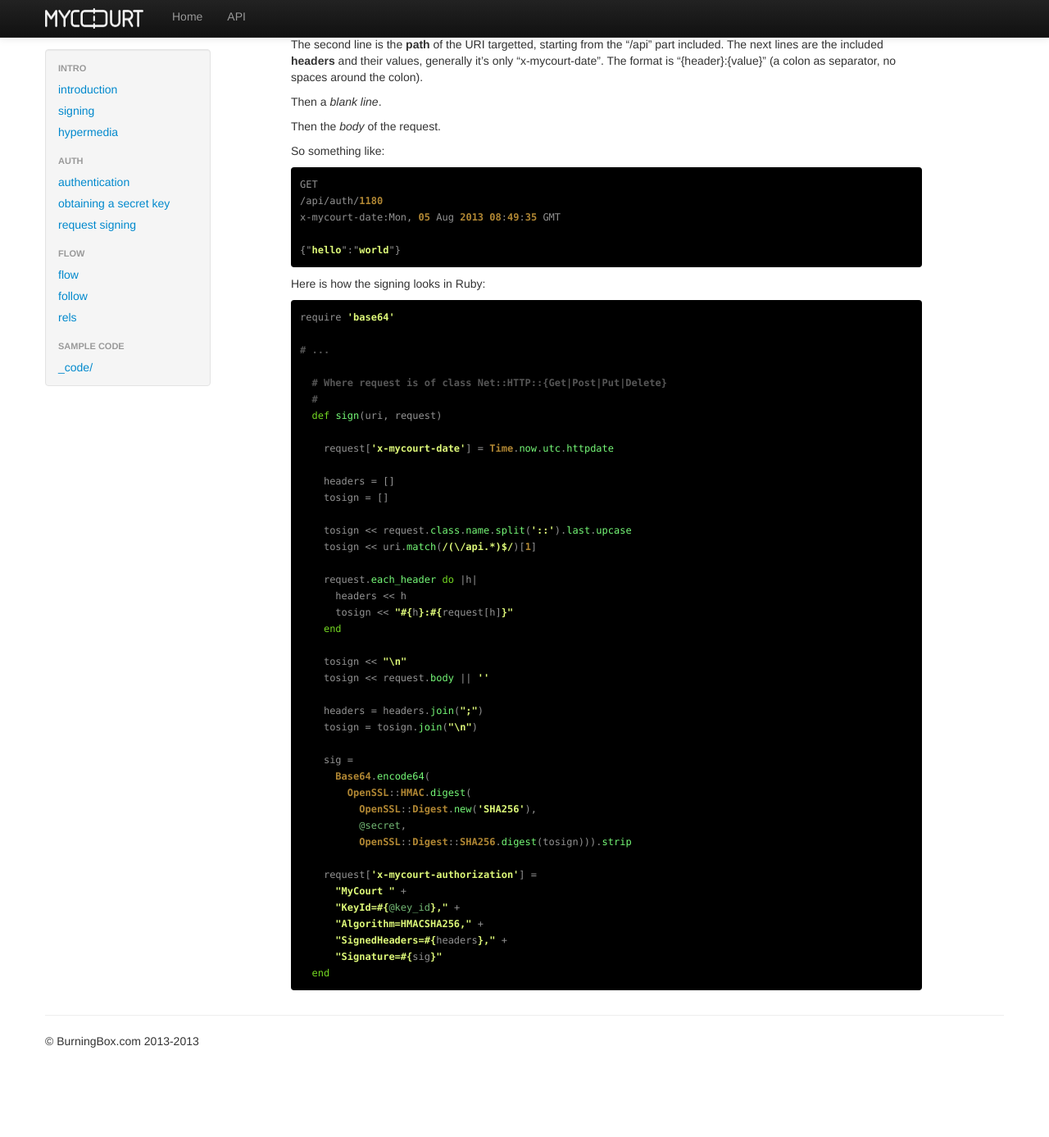
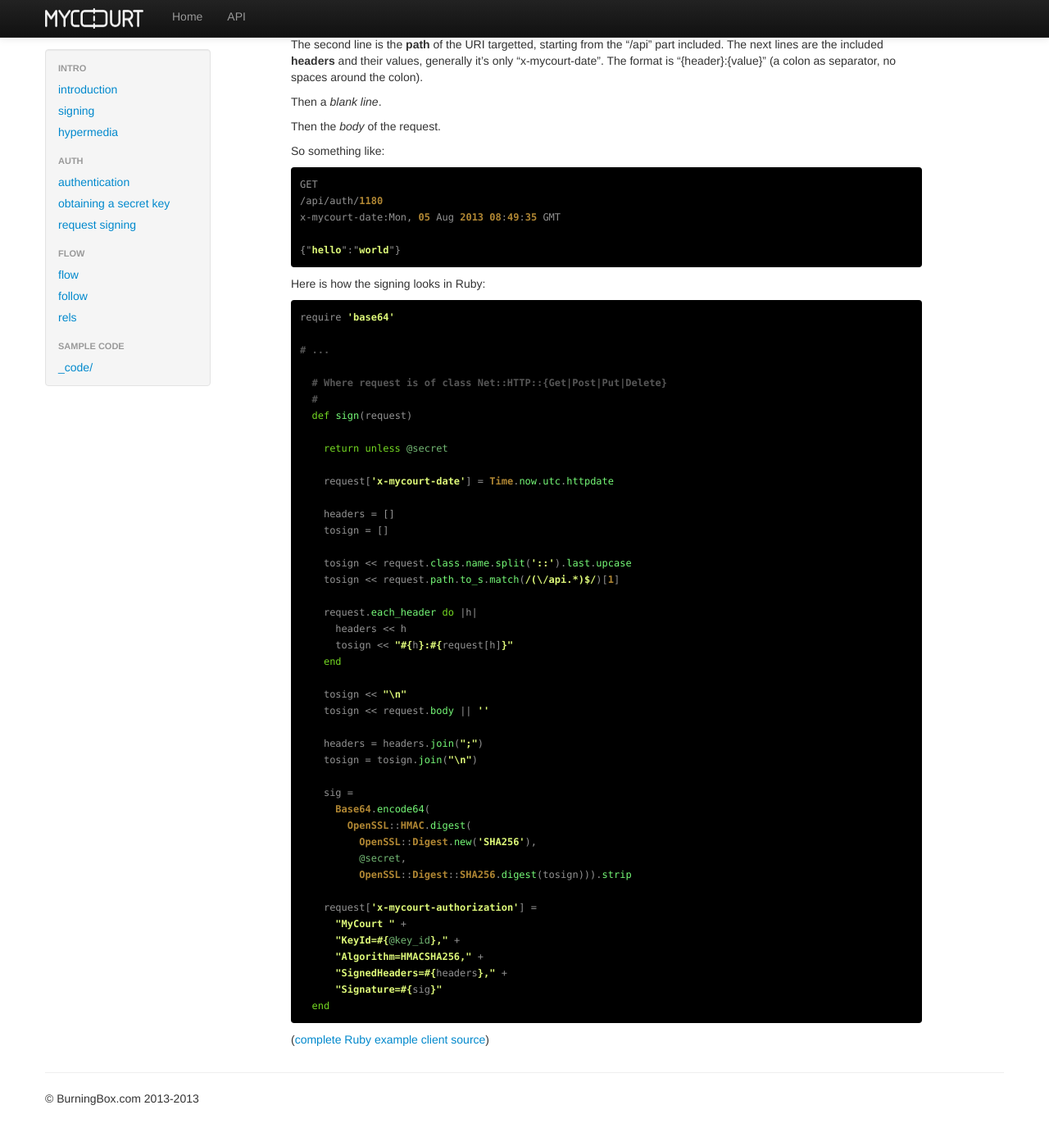
Before and after one commit to mycourtpro/mycourtpro.github.io, a Jekyll site: the page built from api/auth.md, in a window 1280 px wide and 1400 px high, scrolled down 3561 px. Shown: the top 1387 px of the window at 82% size. Built offline with Jekyll 4.4.1, drawn with Linux system fonts in a browser that asks for light colours; before the commit the page ends 4891 px from its top, so only the background shows below that.

Commit message:
simplify Ruby sign()

```diff
--- a/_code/ruby/mycourt_client.rb
+++ b/_code/ruby/mycourt_client.rb
@@ -98,12 +98,12 @@ class MyCourtClient
 
     req.body = body.is_a?(String) ? body : Rufus::Json.encode(body) if body
 
-    sign(uri, req)
+    sign(req)
 
     Response.new(self, @http.request(uri, req))
   end
 
-  def sign(uri, request)
+  def sign(request)
 
     return unless @secret
 
@@ -113,7 +113,7 @@ class MyCourtClient
     tosign = []
 
     tosign << request.class.name.split('::').last.upcase
-    tosign << uri.to_s.match(/(\/api.*)$/)[1]
+    tosign << request.path.to_s.match(/(\/api.*)$/)[1]
 
     request.each_header do |h|
       headers << h
--- a/api/auth.md
+++ b/api/auth.md
@@ -171,7 +171,9 @@ require 'base64'
 
   # Where request is of class Net::HTTP::{Get|Post|Put|Delete}
   #
-  def sign(uri, request)
+  def sign(request)
+
+    return unless @secret
 
     request['x-mycourt-date'] = Time.now.utc.httpdate
 
@@ -179,7 +181,7 @@ require 'base64'
     tosign = []
 
     tosign << request.class.name.split('::').last.upcase
-    tosign << uri.match(/(\/api.*)$/)[1]
+    tosign << request.path.to_s.match(/(\/api.*)$/)[1]
 
     request.each_header do |h|
       headers << h
@@ -207,3 +209,5 @@ require 'base64'
       "Signature=#{sig}"
   end
 {% endhighlight %}
+
+([complete Ruby example client source](https://github.com/mycourtpro/mycourtpro.github.io/tree/master/_code/ruby/mycourt_client.rb))
```
